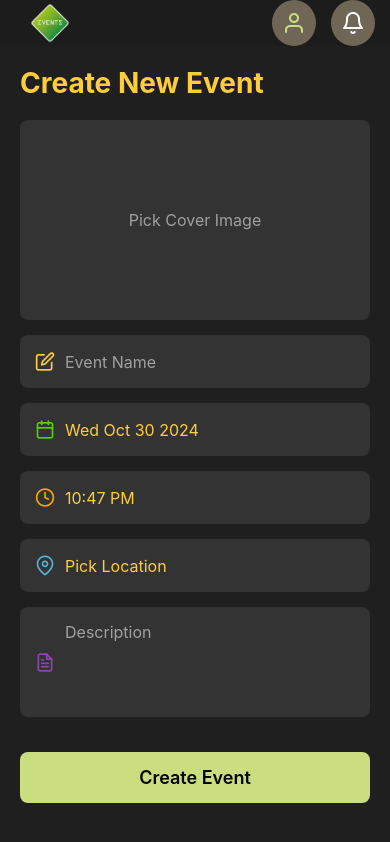
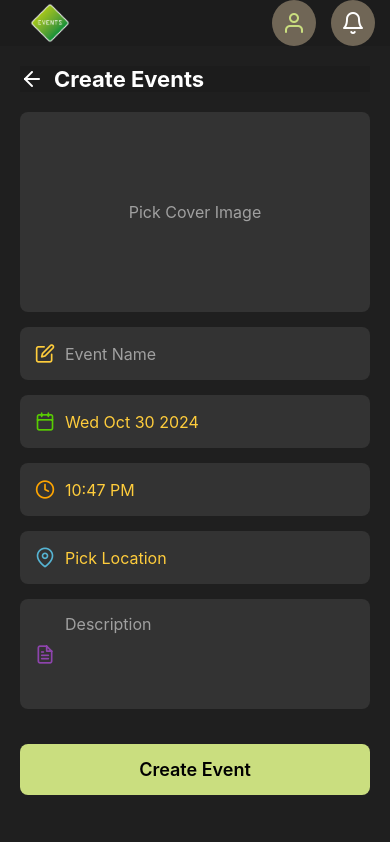
Before and after one commit to emma-ctrl-22/StudentCompanion, a React Native app: screen /create in a window 390 px wide. Built offline with nearby package versions, Linux system fonts and the light colour scheme.

Commit message:
MyEvents

```diff
--- a/navigation/UserStack.tsx
+++ b/navigation/UserStack.tsx
@@ -1,7 +1,7 @@
 import React from 'react';
 import { View, Image, TouchableOpacity, StyleSheet,SafeAreaView } from 'react-native';
 import { createStackNavigator } from '@react-navigation/stack';
-import { Home,CreateEvent,Calendar,Explore,MyEvent,EventDetails,Note,NoteDetailScreen } from '../screens/student';
+import { Home,CreateEvent,Calendar,Explore,MyEvent,EventDetails,Note,NoteDetailScreen,Profile } from '../screens/student';
 import Feather from '@expo/vector-icons/Feather';
 import Logo from '../assets/logo-events.png';
 
@@ -47,6 +47,7 @@ const UserStack = () => (
     <Stack.Screen name="EventDetails" component={EventDetails} />
     <Stack.Screen name="Note" component={Note} />
     <Stack.Screen name="NoteDetail" component={NoteDetailScreen} />
+    <Stack.Screen name="Profile" component={Profile} />
   </Stack.Navigator>
 );
 
--- a/screens/student/CreateEvent.tsx
+++ b/screens/student/CreateEvent.tsx
@@ -6,7 +6,7 @@ import MapView, { Marker } from 'react-native-maps';
 import DateTimePicker from '@react-native-community/datetimepicker';
 import Feather from '@expo/vector-icons/Feather';
 
-export default function CreateEvent() {
+export default function CreateEvent({navigation}) {
   const [eventName, setEventName] = useState('');
   const [eventDate, setEventDate] = useState(new Date());
   const [showDatePicker, setShowDatePicker] = useState(false);
@@ -62,7 +62,10 @@ export default function CreateEvent() {
 
   return (
     <ScrollView contentContainerStyle={styles.container}>
-      <Text style={styles.header}>Create New Event</Text>
+      <View style={styles.header}>
+        <Feather name="arrow-left" size={24} color="#fff" onPress={() => navigation.goBack()} />
+        <Text style={styles.headerTitle}>Create Events</Text>
+      </View>
 
       <TouchableOpacity style={styles.imagePicker} onPress={pickImage}>
         {coverImage ? (
@@ -144,10 +147,16 @@ const styles = StyleSheet.create({
     flexGrow: 1,
   },
   header: {
-    color: '#FFCD3C',
-    fontSize: 28,
+    flexDirection: 'row',
+    alignItems: 'center',
+    marginBottom: 20,
+    backgroundColor: '#1c1c1c',
+  },
+  headerTitle: {
+    color: '#fff',
+    fontSize: 22,
     fontWeight: 'bold',
-    marginBottom: 20,
+    marginLeft: 10,
   },
   imagePicker: {
     backgroundColor: '#333',
--- a/screens/student/Home.tsx
+++ b/screens/student/Home.tsx
@@ -58,12 +58,12 @@ export default function Home() {
             onDayPress={(day) => console.log("Selected Date: ", day.dateString)}
             onMonthChange={(month) => handleMonthChange(month.dateString)}
             theme={{
-              backgroundColor: '#633be9',
-              calendarBackground: '#633be9',
+              backgroundColor: '#673ceb',
+              calendarBackground: '#673ceb',
               textSectionTitleColor: '#cade7f',
               dayTextColor: '#cade7f',
               monthTextColor: '#cade7f',
-              selectedDayBackgroundColor: '#cade7f',
+              selectedDayBackgroundColor: '#e1d27c',
               selectedDayTextColor: '#1f1f1f',
               arrowColor: '#cade7f',
               todayTextColor: '#cade7f',
@@ -121,7 +121,7 @@ const styles = StyleSheet.create({
     justifyContent: "space-between"
   },
   down: {
-    backgroundColor: "#633be9",
+    backgroundColor: "#673ceb",
     height: "40%",
     borderRadius: 20,
     display: "flex",
--- a/screens/student/MyEvents.tsx
+++ b/screens/student/MyEvents.tsx
@@ -1,12 +1,141 @@
-import { StyleSheet, Text, View } from 'react-native'
-import React from 'react'
+import React from 'react';
+import { StyleSheet, Text, View, ScrollView, Image, TouchableOpacity, FlatList } from 'react-native';
+import Feather from '@expo/vector-icons/Feather';
 
-export default function MyEvents() {
+const events = [
+  {
+    id: '1',
+    name: 'Oliver Tree Concert',
+    location: 'Jakarta, Indonesia',
+    date: 'Dec 29',
+    time: '10:00 PM',
+    price: '$45.90',
+    image: 'https://example.com/event1.jpg', // Replace with actual image URLs
+  },
+  {
+    id: '2',
+    name: 'Halloween Party',
+    location: 'Bandung, Indonesia',
+    date: 'Mar 22',
+    time: '9:00 PM',
+    price: 'Free',
+    image: 'https://example.com/event2.jpg',
+  },
+  // Add more events here
+];
+
+export default function MyEvents({ navigation }) {
+  const renderEvent = ({ item }) => (
+    <TouchableOpacity style={styles.eventCard} onPress={() => navigation.navigate('EventDetails', { eventId: item.id })}>
+      <Image source={{ uri: item.image }} style={styles.eventImage} />
+      <View style={styles.eventInfo}>
+        <View style={styles.eventDateContainer}>
+          <Text style={styles.eventDate}>{item.date}</Text>
+        </View>
+        <Text style={styles.eventName}>{item.name}</Text>
+        <Text style={styles.eventLocation}>{item.location} - {item.time}</Text>
+        <View style={styles.priceContainer}>
+          <Text style={styles.eventPrice}>{item.price}</Text>
+        </View>
+      </View>
+    </TouchableOpacity>
+  );
+
   return (
-    <View>
-      <Text>MyEvents</Text>
+    <View style={styles.container}>
+      <View style={styles.header}>
+        <Feather name="arrow-left" size={24} color="#fff" onPress={() => navigation.goBack()} />
+        <Text style={styles.headerTitle}>My Events</Text>
+      </View>
+
+        <FlatList
+          data={events}
+          renderItem={renderEvent}
+          keyExtractor={(item) => item.id}
+          contentContainerStyle={styles.eventsList}
+        />
     </View>
-  )
+  );
 }
 
-const styles = StyleSheet.create({})
+const styles = StyleSheet.create({
+  container: {
+    flex: 1,
+    backgroundColor: '#1c1c1c',
+  },
+  header: {
+    flexDirection: 'row',
+    alignItems: 'center',
+    paddingVertical: 15,
+    paddingHorizontal: 20,
+    backgroundColor: '#1c1c1c',
+  },
+  headerTitle: {
+    color: '#fff',
+    fontSize: 22,
+    fontWeight: 'bold',
+    marginLeft: 10,
+  },
+  contentContainer: {
+    paddingHorizontal: 15,
+    paddingBottom: 20,
+  },
+  eventsList: {
+    paddingTop: 10,
+  },
+  eventCard: {
+    backgroundColor: '#706656',
+    borderRadius: 10,
+    overflow: 'hidden',
+    marginBottom: 20,
+    marginHorizontal: 15,
+    paddingVertical: 20,
+  },
+  eventImage: {
+    width: '100%',
+    height: 180,
+    resizeMode: 'cover',
+  },
+  eventInfo: {
+    padding: 15,
+  },
+  eventDateContainer: {
+    position: 'absolute',
+    top: -15,
+    right: 15,
+    backgroundColor: '#dc4904',
+    borderRadius: 20,
+    paddingHorizontal: 10,
+    paddingVertical: 5,
+  },
+  eventDate: {
+    color: '#fff',
+    fontSize: 14,
+    fontWeight: 'bold',
+  },
+  eventName: {
+    color: '#cade7f',
+    fontSize: 18,
+    fontWeight: 'bold',
+    marginTop: 10,
+  },
+  eventLocation: {
+    color: '#a0a0a0',
+    fontSize: 14,
+    marginTop: 5,
+  },
+  priceContainer: {
+    position: 'absolute',
+    bottom: -15,
+    right: 15,
+    backgroundColor: '#f1f1f1',
+    borderRadius: 20,
+    paddingHorizontal: 10,
+    paddingVertical: 5,
+  },
+  eventPrice: {
+    color: '#333',
+    fontSize: 14,
+    fontWeight: 'bold',
+  },
+});
--- /dev/null
+++ b/screens/student/Profile.tsx
@@ -0,0 +1,12 @@
+import { StyleSheet, Text, View } from 'react-native'
+import React from 'react'
+
+export default function Profile() {
+  return (
+    <View>
+      <Text>Profile</Text>
+    </View>
+  )
+}
+
+const styles = StyleSheet.create({})
--- a/screens/student/index.ts
+++ b/screens/student/index.ts
@@ -5,4 +5,5 @@ export {default as Calendar} from './Calendar';
 export {default as MyEvent} from './MyEvents';
 export {default as EventDetails} from './EventDeatils';
 export {default as Note} from './Note';
-export {default as NoteDetailScreen} from './NoteDetails'
+export {default as NoteDetailScreen} from './NoteDetails';
+export {default as Profile} from './Profile';
```
Also changed, not shown: package.json (+5 -3 lines), 1 other file (tests, documents, lock files or other folders).
